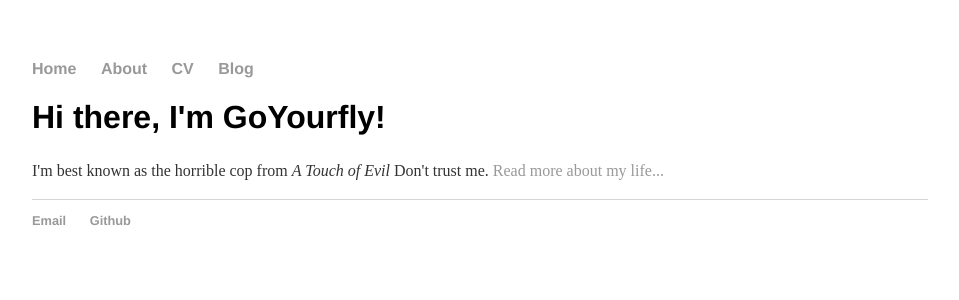
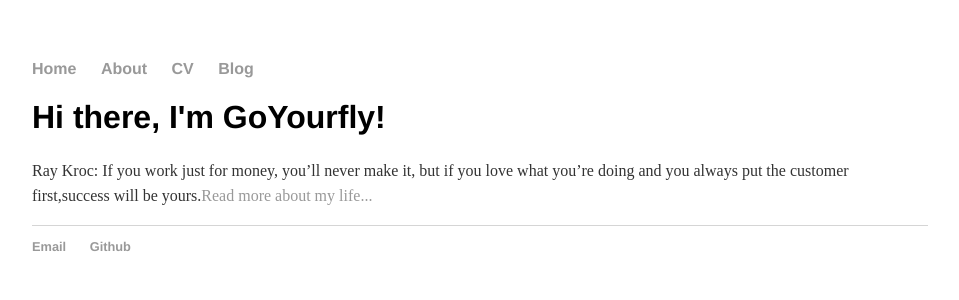
Before and after one commit to goyourfly/goyourfly.github.io, a Jekyll site: the page built from index.html, in a window 1280 px wide. Shown: the top 300 px of the page, without its empty margins (160-1119 px from the left). Built offline with Jekyll 4.4.1, drawn with Linux system fonts in a browser that asks for light colours.

Commit message:
Update index.html

```diff
--- a/index.html
+++ b/index.html
@@ -4,5 +4,5 @@ title: GoyYourfly
 ---
 <div class="blurb">
 	<h1>Hi there, I'm GoYourfly!</h1>
-	<p>I'm best known as the horrible cop from <em>A Touch of Evil</em> Don't trust me. <a href="/about">Read more about my life...</a></p>
+	<p> Ray Kroc: If you work just for money, you’ll never make it, but if you love what you’re doing and you always put the customer first,success will be yours.<a href="/about">Read more about my life...</a></p>
 </div><!-- /.blurb -->
```
